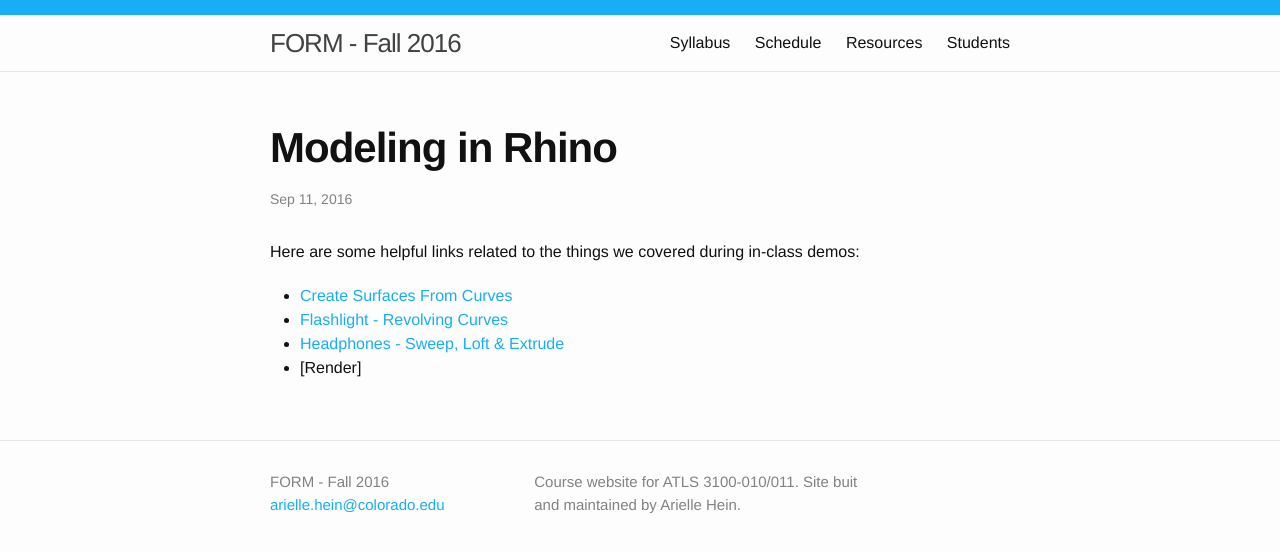
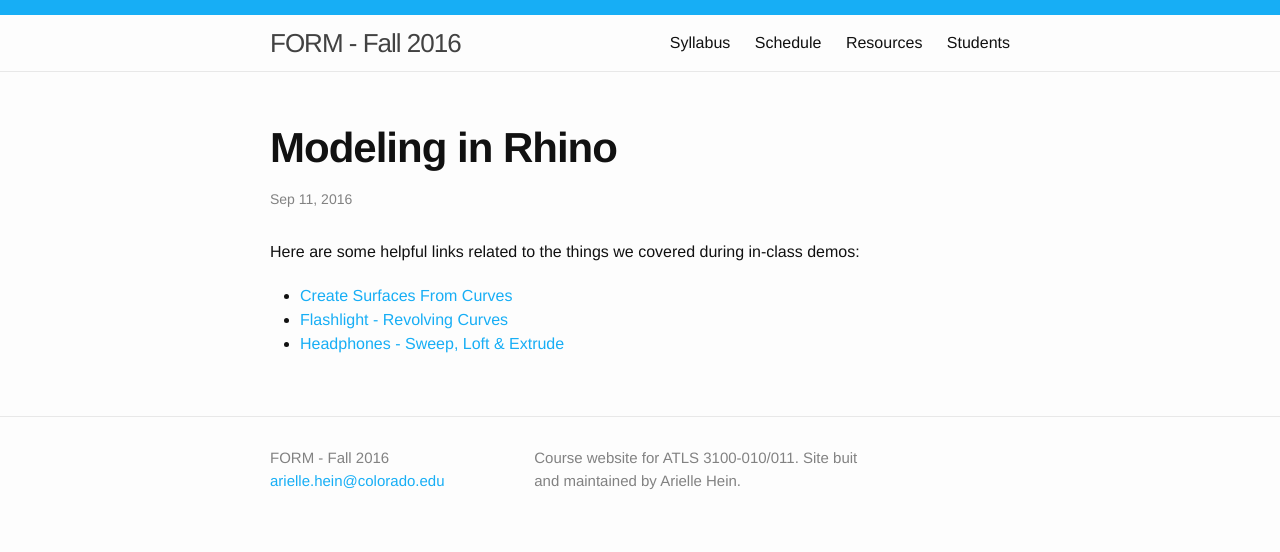
Before and after one commit to coloringchaos/form-fall-16, a Jekyll site: the page built from _posts/2016-09-11-rhino-modeling.md, in a window 1280 px wide. Shown: the top 552 px of the page. Built offline with Jekyll 4.4.1, drawn with Linux system fonts in a browser that asks for light colours.

Commit message:
updating notes for week 4

```diff
--- a/_posts/2016-09-11-rhino-modeling.md
+++ b/_posts/2016-09-11-rhino-modeling.md
@@ -12,4 +12,3 @@ Here are some helpful links related to the things we covered during in-class dem
 + [Create Surfaces From Curves](http://docs.mcneel.com/rhino/mac/usersguide/en-us/html/ch-06_surfacefromcurve.htm)
 + [Flashlight - Revolving Curves](http://docs.mcneel.com/rhino/mac/usersguide/en-us/html/ch-13_flashlight.htm)
 + [Headphones - Sweep, Loft & Extrude](http://docs.mcneel.com/rhino/mac/usersguide/en-us/html/ch-14_headphones.htm)
-+ [Render]
```
